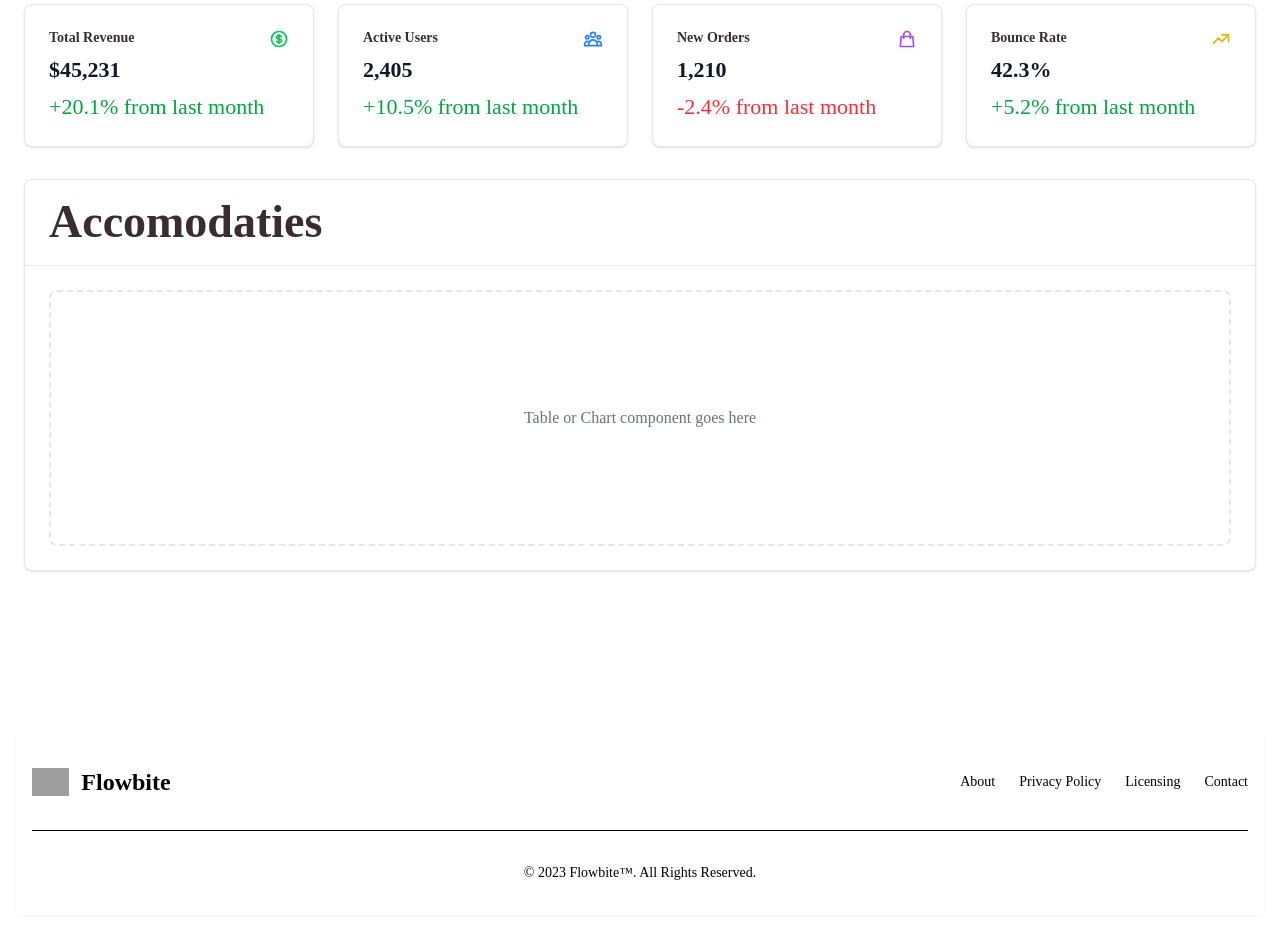
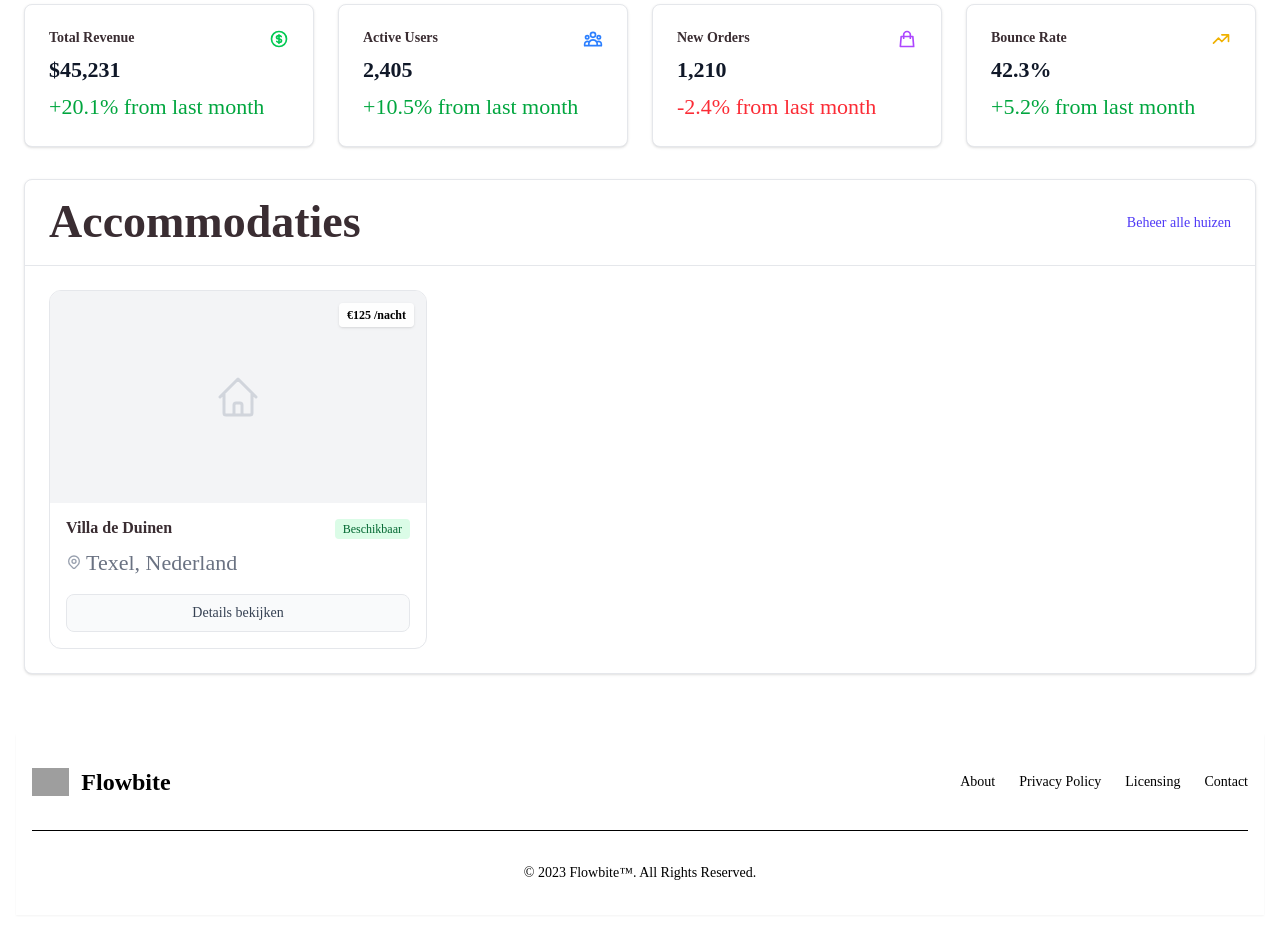
Before and after one commit to jelmer05/webtechnologie-project, a Flask app: page /dashboard in a window 1280 px wide. Shown: the part 306-1237 px from the top of the page. Run offline with Flask 3, Linux system fonts and the light colour scheme; a user stored in the database is signed in; grey boxes are pictures that could not be loaded.

Commit message:
wip dashboard view

```diff
--- a/webtech/static/dist/output.css
+++ b/webtech/static/dist/output.css
@@ -10,13 +10,19 @@
     --color-red-500: oklch(63.7% 0.237 25.331);
     --color-orange-400: oklch(75% 0.183 55.934);
     --color-yellow-500: oklch(79.5% 0.184 86.047);
+    --color-green-100: oklch(96.2% 0.044 156.743);
     --color-green-500: oklch(72.3% 0.219 149.579);
     --color-green-600: oklch(62.7% 0.194 149.214);
+    --color-green-800: oklch(44.8% 0.119 151.328);
     --color-blue-50: oklch(97% 0.014 254.604);
     --color-blue-500: oklch(62.3% 0.214 259.815);
     --color-blue-600: oklch(54.6% 0.245 262.881);
     --color-blue-700: oklch(48.8% 0.243 264.376);
+    --color-indigo-500: oklch(58.5% 0.233 277.117);
+    --color-indigo-600: oklch(51.1% 0.262 276.966);
     --color-purple-500: oklch(62.7% 0.265 303.9);
+    --color-slate-900: oklch(20.8% 0.042 265.755);
+    --color-gray-50: oklch(98.5% 0.002 247.839);
     --color-gray-100: oklch(96.7% 0.003 264.542);
     --color-gray-200: oklch(92.8% 0.006 264.531);
     --color-gray-300: oklch(87.2% 0.01 258.338);
@@ -25,9 +31,17 @@
     --color-gray-600: oklch(44.6% 0.03 256.802);
     --color-gray-700: oklch(37.3% 0.034 259.733);
     --color-gray-900: oklch(21% 0.034 264.665);
+    --color-zinc-50: oklch(98.5% 0 0);
+    --color-zinc-200: oklch(92% 0.004 286.32);
+    --color-zinc-600: oklch(44.2% 0.017 285.786);
+    --color-zinc-800: oklch(27.4% 0.006 286.033);
+    --color-black: #000;
     --color-white: #fff;
     --spacing: 0.25rem;
     --breakpoint-xl: 80rem;
+    --container-3xl: 48rem;
+    --text-xs: 0.75rem;
+    --text-xs--line-height: calc(1 / 0.75);
     --text-sm: 0.875rem;
     --text-sm--line-height: calc(1.25 / 0.875);
     --text-lg: 1.125rem;
@@ -38,11 +52,19 @@
     --text-3xl--line-height: calc(2.25 / 1.875);
     --text-8xl: 6rem;
     --text-8xl--line-height: 1;
+    --font-weight-light: 300;
     --font-weight-medium: 500;
     --font-weight-semibold: 600;
     --font-weight-bold: 700;
+    --tracking-wider: 0.05em;
+    --leading-relaxed: 1.625;
     --radius-md: 0.375rem;
     --radius-lg: 0.5rem;
+    --radius-xl: 0.75rem;
+    --ease-in-out: cubic-bezier(0.4, 0, 0.2, 1);
+    --aspect-video: 16 / 9;
+    --default-transition-duration: 150ms;
+    --default-transition-timing-function: cubic-bezier(0.4, 0, 0.2, 1);
     --default-font-family: var(--font-sans);
     --default-mono-font-family: var(--font-mono);
     --color-lichtGeel: #fef3e2;
@@ -209,6 +231,12 @@
   .inset-y-0 {
     inset-block: calc(var(--spacing) * 0);
   }
+  .top-3 {
+    top: calc(var(--spacing) * 3);
+  }
+  .right-3 {
+    right: calc(var(--spacing) * 3);
+  }
   .left-0 {
     left: calc(var(--spacing) * 0);
   }
@@ -227,11 +255,17 @@
   .mt-2 {
     margin-top: calc(var(--spacing) * 2);
   }
+  .mr-1 {
+    margin-right: calc(var(--spacing) * 1);
+  }
   .mr-3 {
     margin-right: calc(var(--spacing) * 3);
   }
   .mr-4 {
     margin-right: calc(var(--spacing) * 4);
+  }
+  .mb-2 {
+    margin-bottom: calc(var(--spacing) * 2);
   }
   .mb-4 {
     margin-bottom: calc(var(--spacing) * 4);
@@ -254,6 +291,19 @@
   .hidden {
     display: none;
   }
+  .inline-flex {
+    display: inline-flex;
+  }
+  .aspect-video {
+    aspect-ratio: var(--aspect-video);
+  }
+  .size-7 {
+    width: calc(var(--spacing) * 7);
+    height: calc(var(--spacing) * 7);
+  }
+  .h-4 {
+    height: calc(var(--spacing) * 4);
+  }
   .h-5 {
     height: calc(var(--spacing) * 5);
   }
@@ -265,6 +315,9 @@
   }
   .h-8 {
     height: calc(var(--spacing) * 8);
+  }
+  .h-12 {
+    height: calc(var(--spacing) * 12);
   }
   .h-16 {
     height: calc(var(--spacing) * 16);
@@ -289,6 +348,9 @@
   }
   .w-3\/5 {
     width: calc(3/5 * 100%);
+  }
+  .w-4 {
+    width: calc(var(--spacing) * 4);
   }
   .w-5 {
     width: calc(var(--spacing) * 5);
@@ -305,6 +367,9 @@
   .w-8 {
     width: calc(var(--spacing) * 8);
   }
+  .w-12 {
+    width: calc(var(--spacing) * 12);
+  }
   .w-20 {
     width: calc(var(--spacing) * 20);
   }
@@ -343,6 +417,9 @@
   }
   .items-center {
     align-items: center;
+  }
+  .items-start {
+    align-items: flex-start;
   }
   .justify-between {
     justify-content: space-between;
@@ -389,8 +473,14 @@
   .overflow-hidden {
     overflow: hidden;
   }
+  .overflow-x-auto {
+    overflow-x: auto;
+  }
   .overflow-y-auto {
     overflow-y: auto;
+  }
+  .rounded {
+    border-radius: 0.25rem;
   }
   .rounded-full {
     border-radius: calc(infinity * 1px);
@@ -400,6 +490,9 @@
   }
   .rounded-md {
     border-radius: var(--radius-md);
+  }
+  .rounded-xl {
+    border-radius: var(--radius-xl);
   }
   .border {
     border-style: var(--tw-border-style);
@@ -427,17 +520,44 @@
   .border-gray-300 {
     border-color: var(--color-gray-300);
   }
+  .border-zinc-200 {
+    border-color: var(--color-zinc-200);
+  }
+  .bg-\[\#FAFAFA\] {
+    background-color: #FAFAFA;
+  }
+  .bg-black\/4 {
+    background-color: color-mix(in srgb, #000 4%, transparent);
+    @supports (color: color-mix(in lab, red, red)) {
+      background-color: color-mix(in oklab, var(--color-black) 4%, transparent);
+    }
+  }
   .bg-blue-50 {
     background-color: var(--color-blue-50);
   }
   .bg-blue-600 {
     background-color: var(--color-blue-600);
   }
+  .bg-gray-50 {
+    background-color: var(--color-gray-50);
+  }
+  .bg-gray-100 {
+    background-color: var(--color-gray-100);
+  }
+  .bg-green-100 {
+    background-color: var(--color-green-100);
+  }
   .bg-lichtGeel {
     background-color: var(--color-lichtGeel);
   }
   .bg-white {
     background-color: var(--color-white);
+  }
+  .bg-white\/90 {
+    background-color: color-mix(in srgb, #fff 90%, transparent);
+    @supports (color: color-mix(in lab, red, red)) {
+      background-color: color-mix(in oklab, var(--color-white) 90%, transparent);
+    }
   }
   .object-fill {
     object-fit: fill;
@@ -451,8 +571,17 @@
   .p-12 {
     padding: calc(var(--spacing) * 12);
   }
+  .px-2 {
+    padding-inline: calc(var(--spacing) * 2);
+  }
   .px-3 {
     padding-inline: calc(var(--spacing) * 3);
+  }
+  .px-4 {
+    padding-inline: calc(var(--spacing) * 4);
+  }
+  .px-5 {
+    padding-inline: calc(var(--spacing) * 5);
   }
   .px-6 {
     padding-inline: calc(var(--spacing) * 6);
@@ -460,14 +589,26 @@
   .px-12 {
     padding-inline: calc(var(--spacing) * 12);
   }
+  .py-0\.5 {
+    padding-block: calc(var(--spacing) * 0.5);
+  }
+  .py-1 {
+    padding-block: calc(var(--spacing) * 1);
+  }
   .py-2 {
     padding-block: calc(var(--spacing) * 2);
+  }
+  .py-3 {
+    padding-block: calc(var(--spacing) * 3);
   }
   .py-4 {
     padding-block: calc(var(--spacing) * 4);
   }
   .py-5 {
     padding-block: calc(var(--spacing) * 5);
+  }
+  .py-12 {
+    padding-block: calc(var(--spacing) * 12);
   }
   .pr-4 {
     padding-right: calc(var(--spacing) * 4);
@@ -501,9 +648,21 @@
     font-size: var(--text-sm);
     line-height: var(--tw-leading, var(--text-sm--line-height));
   }
+  .text-xs {
+    font-size: var(--text-xs);
+    line-height: var(--tw-leading, var(--text-xs--line-height));
+  }
+  .leading-relaxed {
+    --tw-leading: var(--leading-relaxed);
+    line-height: var(--leading-relaxed);
+  }
   .font-bold {
     --tw-font-weight: var(--font-weight-bold);
     font-weight: var(--font-weight-bold);
+  }
+  .font-light {
+    --tw-font-weight: var(--font-weight-light);
+    font-weight: var(--font-weight-light);
   }
   .font-medium {
     --tw-font-weight: var(--font-weight-medium);
@@ -525,6 +688,9 @@
   .text-blue-700 {
     color: var(--color-blue-700);
   }
+  .text-gray-300 {
+    color: var(--color-gray-300);
+  }
   .text-gray-400 {
     color: var(--color-gray-400);
   }
@@ -533,6 +699,9 @@
   }
   .text-gray-600 {
     color: var(--color-gray-600);
+  }
+  .text-gray-700 {
+    color: var(--color-gray-700);
   }
   .text-gray-900 {
     color: var(--color-gray-900);
@@ -543,6 +712,12 @@
   .text-green-600 {
     color: var(--color-green-600);
   }
+  .text-green-800 {
+    color: var(--color-green-800);
+  }
+  .text-indigo-600 {
+    color: var(--color-indigo-600);
+  }
   .text-orange-400 {
     color: var(--color-orange-400);
   }
@@ -566,10 +756,40 @@
     --tw-shadow: 0 1px 2px 0 var(--tw-shadow-color, rgb(0 0 0 / 0.05));
     box-shadow: var(--tw-inset-shadow), var(--tw-inset-ring-shadow), var(--tw-ring-offset-shadow), var(--tw-ring-shadow), var(--tw-shadow);
   }
+  .transition-all {
+    transition-property: all;
+    transition-timing-function: var(--tw-ease, var(--default-transition-timing-function));
+    transition-duration: var(--tw-duration, var(--default-transition-duration));
+  }
+  .transition-colors {
+    transition-property: color, background-color, border-color, outline-color, text-decoration-color, fill, stroke, --tw-gradient-from, --tw-gradient-via, --tw-gradient-to;
+    transition-timing-function: var(--tw-ease, var(--default-transition-timing-function));
+    transition-duration: var(--tw-duration, var(--default-transition-duration));
+  }
+  .transition-shadow {
+    transition-property: box-shadow;
+    transition-timing-function: var(--tw-ease, var(--default-transition-timing-function));
+    transition-duration: var(--tw-duration, var(--default-transition-duration));
+  }
+  .duration-300 {
+    --tw-duration: 300ms;
+    transition-duration: 300ms;
+  }
+  .ease-in-out {
+    --tw-ease: var(--ease-in-out);
+    transition-timing-function: var(--ease-in-out);
+  }
   .hover\:bg-gray-100 {
     &:hover {
       @media (hover: hover) {
         background-color: var(--color-gray-100);
+      }
+    }
+  }
+  .hover\:bg-zinc-50 {
+    &:hover {
+      @media (hover: hover) {
+        background-color: var(--color-zinc-50);
       }
     }
   }
@@ -587,10 +807,25 @@
       }
     }
   }
+  .hover\:text-indigo-500 {
+    &:hover {
+      @media (hover: hover) {
+        color: var(--color-indigo-500);
+      }
+    }
+  }
   .hover\:underline {
     &:hover {
       @media (hover: hover) {
         text-decoration-line: underline;
+      }
+    }
+  }
+  .hover\:shadow-md {
+    &:hover {
+      @media (hover: hover) {
+        --tw-shadow: 0 4px 6px -1px var(--tw-shadow-color, rgb(0 0 0 / 0.1)), 0 2px 4px -2px var(--tw-shadow-color, rgb(0 0 0 / 0.1));
+        box-shadow: var(--tw-inset-shadow), var(--tw-inset-ring-shadow), var(--tw-ring-offset-shadow), var(--tw-ring-shadow), var(--tw-shadow);
       }
     }
   }
@@ -634,6 +869,11 @@
   .sm\:flex {
     @media (width >= 40rem) {
       display: flex;
+    }
+  }
+  .sm\:grid-cols-2 {
+    @media (width >= 40rem) {
+      grid-template-columns: repeat(2, minmax(0, 1fr));
     }
   }
   .sm\:items-center {
@@ -701,6 +941,11 @@
       width: calc(2/3 * 100%);
     }
   }
+  .lg\:grid-cols-3 {
+    @media (width >= 64rem) {
+      grid-template-columns: repeat(3, minmax(0, 1fr));
+    }
+  }
   .lg\:grid-cols-4 {
     @media (width >= 64rem) {
       grid-template-columns: repeat(4, minmax(0, 1fr));
@@ -716,6 +961,11 @@
       :where(& > :not(:last-child)) {
         --tw-space-x-reverse: 1;
       }
+    }
+  }
+  .rtl\:text-right {
+    &:where(:dir(rtl), [dir="rtl"], [dir="rtl"] *) {
+      text-align: right;
     }
   }
 }
@@ -787,7 +1037,15 @@ button.button-stroke:hover {
   inherits: false;
   initial-value: solid;
 }
+@property --tw-leading {
+  syntax: "*";
+  inherits: false;
+}
 @property --tw-font-weight {
+  syntax: "*";
+  inherits: false;
+}
+@property --tw-tracking {
   syntax: "*";
   inherits: false;
 }
@@ -856,13 +1114,23 @@ button.button-stroke:hover {
   inherits: false;
   initial-value: 0 0 #0000;
 }
+@property --tw-duration {
+  syntax: "*";
+  inherits: false;
+}
+@property --tw-ease {
+  syntax: "*";
+  inherits: false;
+}
 @layer properties {
   @supports ((-webkit-hyphens: none) and (not (margin-trim: inline))) or ((-moz-orient: inline) and (not (color:rgb(from red r g b)))) {
     *, ::before, ::after, ::backdrop {
       --tw-space-y-reverse: 0;
       --tw-space-x-reverse: 0;
       --tw-border-style: solid;
+      --tw-leading: initial;
       --tw-font-weight: initial;
+      --tw-tracking: initial;
       --tw-shadow: 0 0 #0000;
       --tw-shadow-color: initial;
       --tw-shadow-alpha: 100%;
@@ -877,6 +1145,8 @@ button.button-stroke:hover {
       --tw-ring-offset-width: 0px;
       --tw-ring-offset-color: #fff;
       --tw-ring-offset-shadow: 0 0 #0000;
+      --tw-duration: initial;
+      --tw-ease: initial;
     }
   }
 }
--- a/webtech/templates/dashboard.html
+++ b/webtech/templates/dashboard.html
@@ -48,17 +48,43 @@
                         <p class="text-sm text-green-600 mt-2 font-medium">+5.2% from last month</p>
                     </div>
                 </div>
+<div class="bg-white rounded-lg border border-gray-200 shadow-sm">
+    <div class="px-6 py-4 border-b border-gray-200 flex justify-between items-center">
+        <h2 class="text-lg font-medium text-gray-900">Accommodaties</h2>
+        <a href="#" class="text-sm font-medium text-indigo-600 hover:text-indigo-500">Beheer alle huizen</a>
+    </div>
+    <div class="p-6">
+        <div class="grid grid-cols-1 sm:grid-cols-2 lg:grid-cols-3 gap-6">
 
-                <div class="bg-white rounded-lg border border-gray-200 shadow-sm">
-                    <div class="px-6 py-4 border-b border-gray-200">
-                        <h2 class="text-lg font-medium text-gray-900">Accomodaties</h2>
-                    </div>
-                    <div class="p-6">
-                        <div class="h-64 border-2 border-dashed border-gray-200 rounded-lg flex items-center justify-center text-gray-500">
-                            Table or Chart component goes here
-                        </div>
+            <div class="group border border-gray-200 rounded-xl overflow-hidden hover:shadow-md transition-shadow">
+                <div class="aspect-video bg-gray-100 flex items-center justify-center relative">
+                    <svg class="w-12 h-12 text-gray-300" fill="none" stroke="currentColor" viewBox="0 0 24 24">
+                        <path stroke-linecap="round" stroke-linejoin="round" stroke-width="1.5" d="M3 12l2-2m0 0l7-7 7 7M5 10v10a1 1 0 001 1h3m10-11l2 2m-2-2v10a1 1 0 01-1 1h-3m-6 0a1 1 0 001-1v-4a1 1 0 011-1h2a1 1 0 011 1v4a1 1 0 001 1m-6 0h6"></path>
+                    </svg>
+                    <div class="absolute top-3 right-3 bg-white/90 px-2 py-1 rounded text-xs font-bold shadow-sm">
+                        €125 /nacht
                     </div>
                 </div>
+
+                <div class="p-4">
+                    <div class="flex justify-between items-start mb-2">
+                        <h3 class="font-bold text-gray-900">Villa de Duinen</h3>
+                        <span class="inline-flex items-center px-2 py-0.5 rounded text-xs font-medium bg-green-100 text-green-800">
+                            Beschikbaar
+                        </span>
+                    </div>
+                    <p class="text-sm text-gray-500 flex items-center mb-4">
+                        <svg class="w-4 h-4 mr-1 text-gray-400" fill="none" stroke="currentColor" viewBox="0 0 24 24"><path stroke-linecap="round" stroke-linejoin="round" stroke-width="2" d="M17.657 16.657L13.414 20.9a1.998 1.998 0 01-2.827 0l-4.244-4.243a8 8 0 1111.314 0z"></path><path stroke-linecap="round" stroke-linejoin="round" stroke-width="2" d="M15 11a3 3 0 11-6 0 3 3 0 016 0z"></path></svg>
+                        Texel, Nederland
+                    </p>
+                    <button class="w-full py-2 bg-gray-50 text-gray-700 text-sm font-medium rounded-lg border border-gray-200 hover:bg-gray-100 transition-colors">
+                        Details bekijken
+                    </button>
+                </div>
+            </div>
+            </div>
+    </div>
+</div>
 
             </div>
         </main>
```
Also changed, not shown: other parts of webtech/static/dist/output.css (+50 -0 lines), webtech/data.sqlite, webtech/form.py (line endings or trailing spaces).
